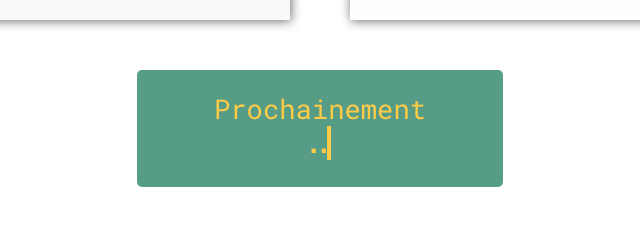
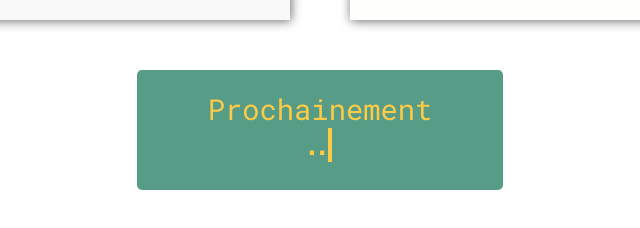
Before and after one commit to PidgeWannabe/ohMyFood, a plain HTML site: page index.html in a window 1280 px wide. Shown: the part 1718-1946 px from the top of the page, 320-960 px from the left. Drawn offline with Linux system fonts and the light colour scheme.

Commit message:
Corrige les animations sous Chrome et la taille de police de 'Prochainement'

```diff
--- a/index.html
+++ b/index.html
@@ -18,7 +18,7 @@
     </header>
 
     <form action="#">
-        <input id="rechercher" type="text" placeholder="Rechercher">
+        <input type="text" placeholder="Rechercher" id="rechercher">
         <button type="submit"><i class="fas fa-search fa-2x"></i></button>
     </form>
 
--- a/sass/style.scss
+++ b/sass/style.scss
@@ -147,7 +147,7 @@ header {
     .button {
 
         display: block;
-        font-size: 1.7rem;
+        font-size: 1.5rem;
         width: 95%;
         background: #579c87;
         border-radius: 5px;
@@ -183,7 +183,7 @@ header {
     }
 
     to {
-        width: 20%
+        width: 22%
     }
 }
 
@@ -254,6 +254,7 @@ footer {
     .main {
         .button {
             width: 50%;
+            font-size: 1.8rem;
         }
 
         .singleMenu {
@@ -271,6 +272,7 @@ footer {
 
         .button {
             width: 30%;
+            font-size: 1.8rem;
         }
 
         .gallery {
@@ -311,6 +313,11 @@ footer {
     .main {
         margin: 50px 30px 170px 30px;
 
+        .button {
+
+            font-size: 1.8rem;
+        }
+
         .gallery {
 
             .gallery-item {
```
Also changed, not shown: style.css.
